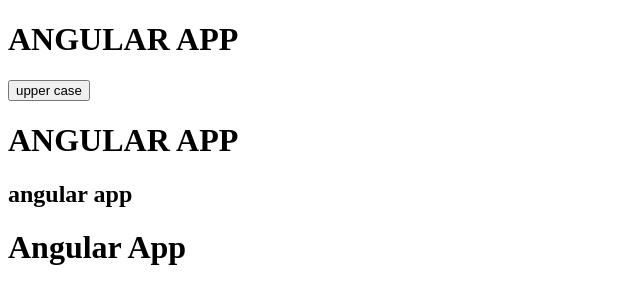
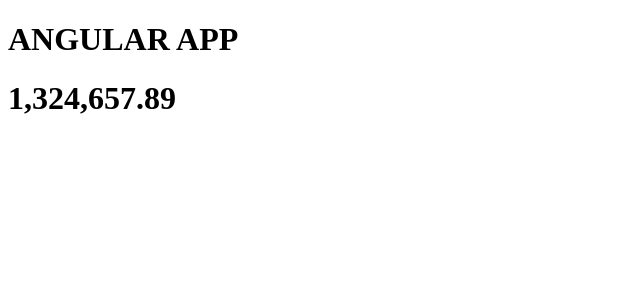
Before and after one commit to B00ttl3/Pipes-In-Angular, an Angular app: page / in a window 1280 px wide. Shown: the top 304 px of the page, without its empty margins (0-640 px from the left). Built offline with nearby package versions, Linux system fonts and the light colour scheme.

Commit message:
Learnt about Number pipes in Angular

```diff
--- a/src/app/app.component.html
+++ b/src/app/app.component.html
@@ -11,15 +11,23 @@
 <!-- Uppercase Pipe, by using simple JS we have to first make a functiona nd then have ti impliment it again and again but by using Angular we can just make the word go uppercase by just adding | this is pipe symbol and then just typig uppercase and also have to import UpperCasePipe inside the TS file and it will do the Magic -->
 
 <h1> {{ title }} </h1>
-<button (click)="upperCase()" >upper case</button>
+<!-- <button (click)="upperCase()" >upper case</button> -->
+<!-- this upper example is by using simple JavaScript -->
 
-<h1>{{ title | uppercase }}</h1>
+<!-- this lower example is by using Angular -->
+<!-- <h1>{{ title | uppercase }}</h1> -->
 
 <!-- LowerCae Pipe: Same like uppercase we can just import LowerCasePipe in ts file and just put lowecase after | here in HTML and all good  -->
 
-<h2>{{ title | lowercase }}</h2>
+<!-- <h2>{{ title | lowercase }}</h2> -->
 
 
 <!-- Titlecase Pipe: means putting everything in a title case. means first letter of every word will be capital and rest will be small. Like This -->
 
-<h1>{{ title | titlecase }}</h1>
+<!-- <h1>{{ title | titlecase }}</h1> -->
+
+
+
+<!-- Number Pipes: This pipe is used to make the numbers to be in proper way like 1,234 means adding comas to make it properly readable. for this we just added the DecimalPipe in our TS file and just put number after the pipe symbol here in HTML -->
+
+<h1>{{ 1324657.89 | number }}</h1>
--- a/src/app/app.component.ts
+++ b/src/app/app.component.ts
@@ -1,4 +1,4 @@
-import { LowerCasePipe, TitleCasePipe, UpperCasePipe } from '@angular/common';
+import { DecimalPipe, LowerCasePipe, TitleCasePipe, UpperCasePipe } from '@angular/common';
 import { Component } from '@angular/core';
 @Component({
   selector: 'app-root',
@@ -6,7 +6,8 @@ import { Component } from '@angular/core';
   imports: [
     UpperCasePipe,
     LowerCasePipe,
-    TitleCasePipe
+    TitleCasePipe,
+    DecimalPipe
   ],
   templateUrl: './app.component.html',
   styleUrl: './app.component.css'
```
